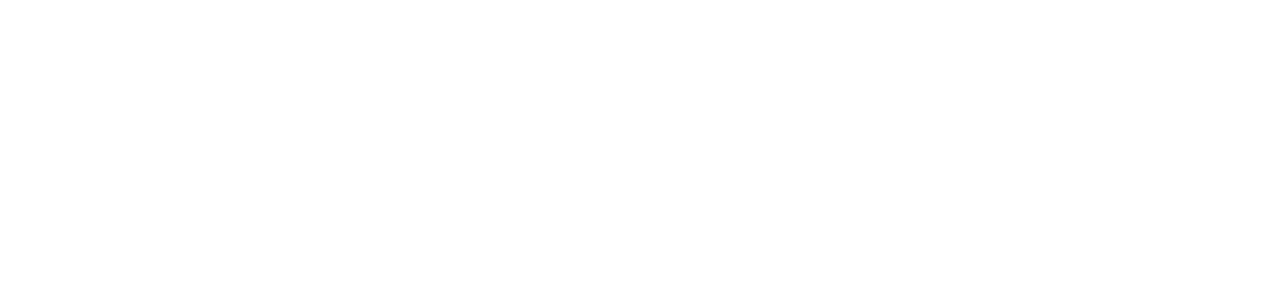
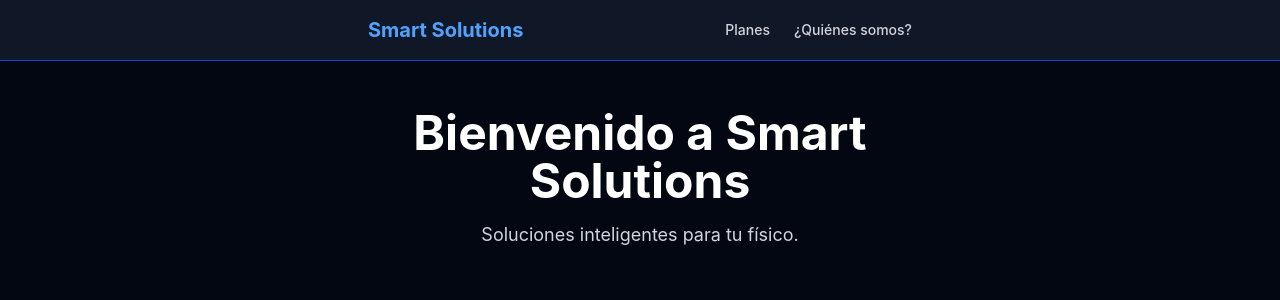
Before and after one commit to Deybi-hud/Smart-Solutions-Front, a React (Vite) app: page /home in a window 1280 px wide. Before the commit this address had no page. Shown: the top 300 px of the page. Built offline with nearby package versions, Linux system fonts and the light colour scheme.

Commit message:
home page
home page creada de forma dinamica (landpage al clickear en "¿Quiénes somos?")

```diff
--- a/src/App.jsx
+++ b/src/App.jsx
@@ -1,11 +1,13 @@
 import { Routes, Route, Navigate } from "react-router-dom";
+import HomePage from "./pages/HomePage";
 import LoginPage from "./pages/LoginPage";
 import RegisterPage from "./pages/RegisterPage";
 
 const App = () => {
   return (
     <Routes>
-      <Route path="/" element={<Navigate to="/login" />} />
+      <Route path="/" element={<Navigate to="/home" />} />
+      <Route path="/home" element={<HomePage />} />
       <Route path="/login" element={<LoginPage />} />
       <Route path="/register" element={<RegisterPage />} />
     </Routes>
--- /dev/null
+++ b/src/components/atoms/Container.jsx
@@ -0,0 +1,17 @@
+const Container = ({ children, className = "", size = "md" }) => {
+    const sizeClasses = {
+        sm: "max-w-sm",
+        md: "max-w-md",
+        lg: "max-w-lg",
+        xl: "max-w-xl",
+        full: "w-full"
+    };
+
+    return (
+        <div className={`w-full ${sizeClasses[size]} mx-auto ${className}`}>
+            {children}
+        </div>
+    );
+};
+
+export default Container;
--- /dev/null
+++ b/src/components/organisms/NavBar.jsx
@@ -0,0 +1,30 @@
+import { Link } from "react-router-dom";
+import Container from "../atoms/Container";
+
+const NavBar = ({ onAboutClick }) => {
+    return (
+        <nav className="bg-gray-900 border-b border-blue-700 py-4">
+            <Container size="xl" className="flex flex-col sm:flex-row items-center justify-between px-4 gap-4 sm:gap-0">
+                <Link to="/home" className="text-xl font-bold text-blue-400">
+                    Smart Solutions
+                </Link>
+                <div className="flex flex-col sm:flex-row gap-4 sm:gap-6 text-center sm:text-left">
+                    <Link
+                        to="/home"
+                        className="text-gray-300 text-sm font-medium"
+                    >
+                        Planes
+                    </Link>
+                    <button
+                        onClick={onAboutClick}
+                        className="text-gray-300 text-sm font-medium cursor-pointer"
+                    >
+                        ¿Quiénes somos?
+                    </button>
+                </div>
+            </Container>
+        </nav>
+    );
+};
+
+export default NavBar;
--- /dev/null
+++ b/src/pages/HomePage.jsx
@@ -0,0 +1,92 @@
+import { useState } from "react";
+import NavBar from "../components/organisms/NavBar";
+import Container from "../components/atoms/Container";
+
+const HomePage = () => {
+    const [showAbout, setShowAbout] = useState(false);
+
+    return (
+        <>
+            <NavBar onAboutClick={() => setShowAbout(!showAbout)} />
+            <main className="min-h-screen bg-gray-950 py-8 sm:py-12 px-4">
+                {!showAbout ? (
+                    <Container size="xl">
+                        <section className="text-center">
+                            <h1 className="text-3xl sm:text-4xl lg:text-5xl font-bold text-white mb-4">
+                                Bienvenido a Smart Solutions
+                            </h1>
+                            <p className="text-gray-300 text-base sm:text-lg mb-8">
+                                Soluciones inteligentes para tu físico.
+                            </p>
+                        </section>
+                    </Container>
+                ) : (
+                    <Container size="xl">
+                        <section className="space-y-8">
+                            <div>
+                                <h1 className="text-3xl sm:text-4xl lg:text-5xl font-bold text-white mb-6">
+                                    ¿Quiénes somos?
+                                </h1>
+                                <p className="text-gray-300 text-base sm:text-lg leading-relaxed mb-6">
+                                    Smart Solutions es una empresa orientada al cuidado físico de nuestros clientes
+                                    a través de planes completos con guía, tutoría y atención 24/7.
+                                </p>
+                            </div>
+
+                            <div className="grid grid-cols-1 sm:grid-cols-2 lg:grid-cols-3 gap-6">
+                                <div className="bg-gray-900 border border-blue-700 p-6 rounded-lg">
+                                    <h3 className="text-lg sm:text-xl font-bold text-blue-400 mb-3">
+                                        Misión
+                                    </h3>
+                                    <p className="text-gray-300 text-sm sm:text-base">
+                                        Proporcionar un camino para poder alcanzar sus objetivos.
+                                    </p>
+                                </div>
+
+                                <div className="bg-gray-900 border border-blue-700 p-6 rounded-lg">
+                                    <h3 className="text-lg sm:text-xl font-bold text-blue-400 mb-3">
+                                        Visión
+                                    </h3>
+                                    <p className="text-gray-300 text-sm sm:text-base">
+                                        Ser la empresa número uno en innovación, sustentabilidad y cuidado personal.
+                                    </p>
+                                </div>
+
+                                <div className="bg-gray-900 border border-blue-700 p-6 rounded-lg">
+                                    <h3 className="text-lg sm:text-xl font-bold text-blue-400 mb-3">
+                                        Valores
+                                    </h3>
+                                    <p className="text-gray-300 text-sm sm:text-base">
+                                        Integridad, compromiso y excelencia en todo lo que hacemos.
+                                    </p>
+                                </div>
+                            </div>
+
+                            <div className="bg-gray-900 border border-blue-700 p-6 sm:p-8 rounded-lg">
+                                <h2 className="text-2xl sm:text-3xl font-bold text-white mb-4">
+                                    ¿Por qué elegirnos?
+                                </h2>
+                                <ul className="space-y-3 text-gray-300 text-sm sm:text-base">
+                                    <li className="flex items-start gap-3">
+                                        <span>- Más de 8 años de experiencia en el mercado</span>
+                                    </li>
+                                    <li className="flex items-start gap-3">
+                                        <span>- Equipo altamente capacitado y dedicado</span>
+                                    </li>
+                                    <li className="flex items-start gap-3">
+                                        <span>- Soluciones personalizadas para cada cliente</span>
+                                    </li>
+                                    <li className="flex items-start gap-3">
+                                        <span>- Soporte al cliente 24/7</span>
+                                    </li>
+                                </ul>
+                            </div>
+                        </section>
+                    </Container>
+                )}
+            </main>
+        </>
+    );
+};
+
+export default HomePage;
```
